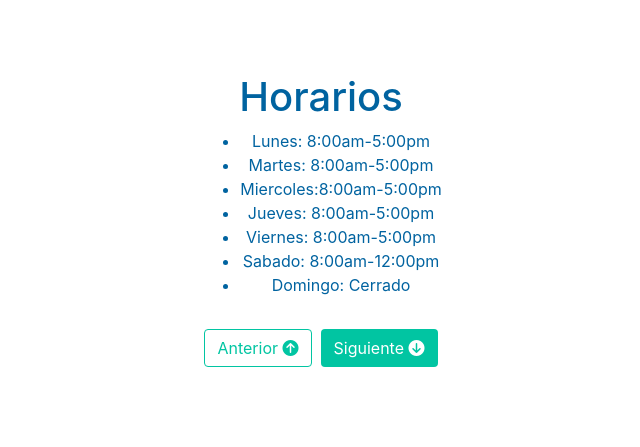
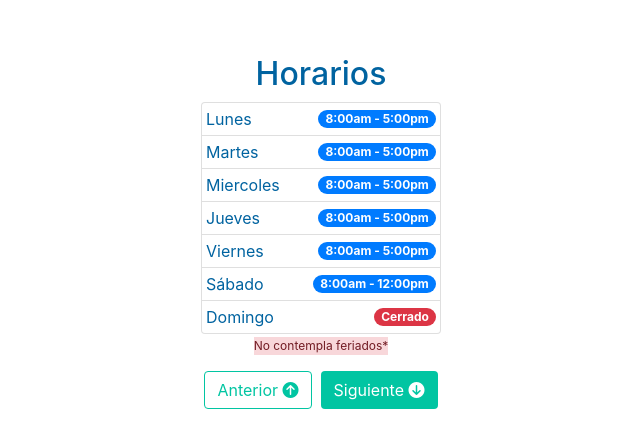
Before and after one commit to elmercs93/cifuenteswebapp, an Angular app: page / in a window 1280 px wide. Shown: the part 1036-1483 px from the top of the page, without its empty margins (319-959 px from the left). Built offline with nearby package versions, Linux system fonts and the light colour scheme.

Commit message:
segundo push cambios de icono y navbar

```diff
--- a/src/app/home/home.component.html
+++ b/src/app/home/home.component.html
@@ -10,16 +10,39 @@
 </section>
 
 <section id="horarios" class="page">
-    <h1>Horarios</h1>
-    <ul>
-        <li>Lunes: 8:00am-5:00pm</li>
-        <li>Martes: 8:00am-5:00pm</li>
-        <li>Miercoles:8:00am-5:00pm </li>
-        <li>Jueves: 8:00am-5:00pm</li>
-        <li>Viernes: 8:00am-5:00pm</li>
-        <li>Sabado: 8:00am-12:00pm</li>
-        <li>Domingo: Cerrado</li>
+    <br>
+    <h2>Horarios</h2>
+    <ul class="list-group ul-horarios">
+        <li class="list-group-item d-flex justify-content-between align-items-center">
+            Lunes
+            <span class="badge badge-primary badge-pill">8:00am - 5:00pm</span>
+        </li>
+        <li class="list-group-item d-flex justify-content-between align-items-center">
+            Martes
+            <span class="badge badge-primary badge-pill">8:00am - 5:00pm</span>
+        </li>
+        <li class="list-group-item d-flex justify-content-between align-items-center">
+            Miercoles
+            <span class="badge badge-primary badge-pill">8:00am - 5:00pm</span>
+        </li>
+        <li class="list-group-item d-flex justify-content-between align-items-center">
+            Jueves
+            <span class="badge badge-primary badge-pill">8:00am - 5:00pm</span>
+        </li>
+        <li class="list-group-item d-flex justify-content-between align-items-center">
+            Viernes
+            <span class="badge badge-primary badge-pill">8:00am - 5:00pm</span>
+        </li>
+        <li class="list-group-item d-flex justify-content-between align-items-center">
+            Sábado
+            <span class="badge badge-primary badge-pill">8:00am - 12:00pm</span>
+        </li>
+        <li class="list-group-item d-flex justify-content-between align-items-center">
+            Domingo
+            <span class="badge badge-danger badge-pill">Cerrado</span>
+        </li>
     </ul>
+    <p class="alert-danger">No contempla feriados*</p>
     <div>
         <a href="#principal" class="btn btn-dark" (click)="cambiarPagina('principal')">
             Anterior&nbsp;<i class="fas fa-arrow-circle-up"></i>
--- a/src/app/navbar/navbar.component.html
+++ b/src/app/navbar/navbar.component.html
@@ -1,6 +1,6 @@
 <nav class="navbar sticky-top navbar-expand-lg navbar-light ">
     <div>
-        <a class="navbar-brand" href="#" (click)="cambiarPagina('principal')">Acueducto Cifuentes</a>
+        <a class="navbar-brand" href="#principal" (click)="cambiarPagina('principal')">Acueducto Cifuentes</a>
         <button class="navbar-toggler" type="button" data-toggle="collapse" data-target="#navbarTogglerDemo02" aria-controls="navbarTogglerDemo02" aria-expanded="false" aria-label="Toggle navigation">
                 <span class="navbar-toggler-icon"></span>
               </button>
--- a/src/styles.css
+++ b/src/styles.css
@@ -83,6 +83,20 @@ body {
     opacity: 0.6;
 }
 
+.ul-horarios {
+    width: 15rem;
+}
+
+.ul-horarios li {
+    padding: 4px 4px !important;
+}
+
+.alert-danger {
+    font-size: 9pt !important;
+    margin-bottom: 0 !important;
+    margin-top: 3px;
+}
+
 
 /* media queries necesarios */
 
```
Also changed, not shown: 1 other file (tests, documents, lock files or other folders).
